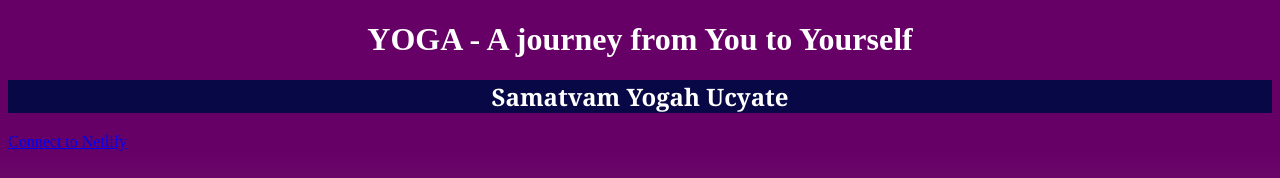
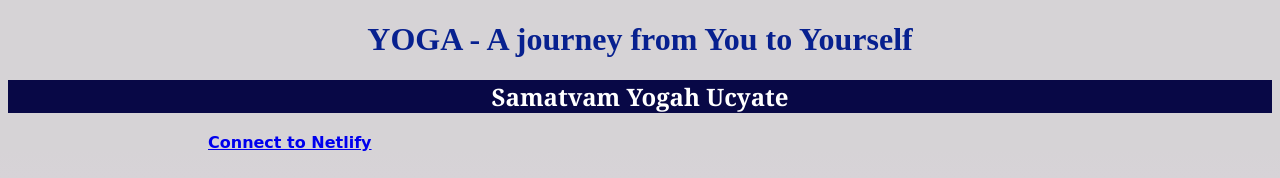
Before and after one commit to DishaDarpan/first-file, a plain HTML site: page index.html in a window 1280 px wide. Shown: the top 178 px of the page. Drawn offline with Linux system fonts and the light colour scheme; grey boxes are pictures that could not be loaded.

Commit message:
Changed background color and h1 color

```diff
--- a/index.html
+++ b/index.html
@@ -7,10 +7,10 @@
     <title>Project Yoga</title>
     <style>
       body {
-        background: linear-gradient(to top, #ffccff -9%, #660066 87%);
+        background: linear-gradient(to top, #ffccff -9%, #d6d3d6 87%);
       }
       h1 {
-        color: white;
+        color: rgb(7, 32, 143);
         text-align: center;
       }
       h2 {
@@ -79,7 +79,7 @@
   <body>
     <h1>YOGA - A journey from You to Yourself</h1>
     <h2>Samatvam Yogah Ucyate</h2>
-    <a href="https://www.netlify.com">Connect to Netlify</a>
+    <p><a href="https://www.netlify.com">Connect to Netlify</a></p>
 
     <img
       src="https://s3.amazonaws.com/shecodesio-production/uploads/files/000/017/577/original/Treepose.JPG?1632387097"
```
